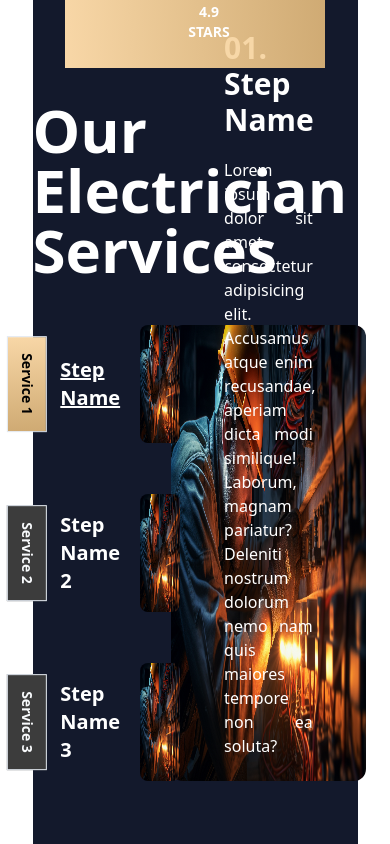
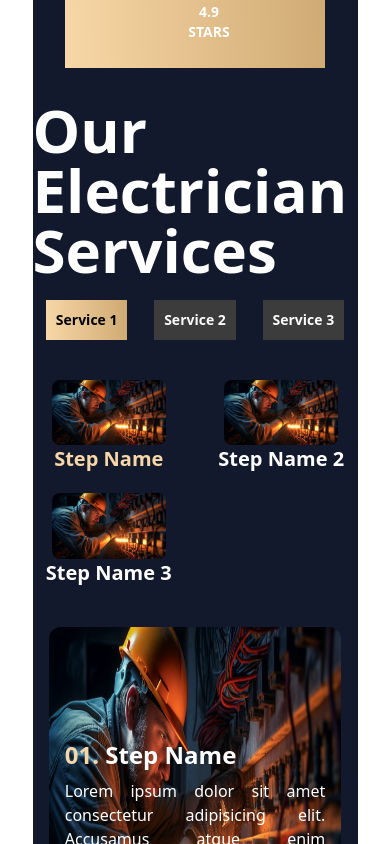
Before and after one commit to TheCryptoChad/Electrician-Site, a Next.js app: page / in a window 390 px wide. Shown: the part 2768-3612 px from the top of the page. Built offline with nearby package versions, Linux system fonts and the light colour scheme.

Commit message:
responsive service display

```diff
--- a/components/ServiceDisplay.tsx
+++ b/components/ServiceDisplay.tsx
@@ -75,12 +75,12 @@ export default function ServiceDisplay() {
 	const [selectedStep, setSelectedStep] = useState<Step>('Step Name');
 
 	return (
-		<div className='flex w-full items-center justify-center gap-5 h-[60vh] z-20'>
-			<div className='flex w-1/12 flex-col items-center justify-around h-full'>
+		<div className='z-20 flex w-full items-center justify-center gap-10 max-lg:flex-col lg:h-[60vh] lg:gap-5'>
+			<div className='flex w-full items-center justify-around lg:h-full lg:w-1/12 lg:flex-col'>
 				{Object.keys(serviceSteps).map((service) => (
 					<Button
 						key={service}
-						className={`${selectedService === service ? 'bg-header-button-gradient text-black' : 'bg-[#3C3C3C]'} hover:bg-header-button-gradient border rotate-90 rounded-none font-extrabold`}
+						className={`${selectedService === service ? 'bg-header-button-gradient text-black' : 'bg-[#3C3C3C]'} hover:bg-header-button-gradient rounded-none font-extrabold max-lg:w-1/4 lg:rotate-90 lg:border`}
 						onClick={() => {
 							setSelectedService(service as Service);
 							setSelectedStep(Object.keys(serviceSteps[service as Service])[0] as Step);
@@ -91,17 +91,19 @@ export default function ServiceDisplay() {
 				))}
 			</div>
 
-			<div className='flex w-3/12 flex-col items-center justify-between h-full'>
+			<div className='grid w-full grid-cols-2 max-lg:gap-5 lg:flex lg:h-full lg:w-3/12 lg:flex-col lg:items-center lg:justify-between'>
 				{Object.entries(serviceSteps[selectedService]).map(([key, value]) => (
 					<div
 						key={key}
-						className='flex cursor-pointer gap-5 items-center flex-1 justify-between'
+						className='flex flex-1 cursor-pointer items-center justify-between max-lg:flex-col-reverse lg:gap-5'
 						onClick={() => setSelectedStep(key as Step)}
 					>
-						<h2 className={`${key === selectedStep && 'underline'} font-extrabold text-xl`}>{key}</h2>
+						<h2 className={`${key === selectedStep && 'max-lg:text-[#F7D7A7] lg:underline'} text-xl font-extrabold`}>
+							{key}
+						</h2>
 						<Image
 							alt={key}
-                            className='h-[70%] rounded-lg w-1/2 z-10'
+							className='z-10 h-full w-3/4 rounded-lg lg:h-[70%] lg:w-1/2'
 							height={80}
 							src={value.image}
 							width={80}
@@ -109,15 +111,20 @@ export default function ServiceDisplay() {
 					</div>
 				))}
 			</div>
-			<div className='relative w-2/3 h-full flex flex-col justify-end gap-5 pb-12 px-16'>
+
+			<div className='relative flex h-[120%] w-[90%] flex-col justify-end gap-2 px-4 pb-2 pt-28 lg:h-full lg:w-2/3 lg:gap-5 lg:px-16 lg:pb-12'>
 				<Image
 					alt={selectedStep}
-					className='absolute size-[90%] top-[5%] left-[5%] rounded-xl -z-10'
+					className='absolute left-0 top-0 -z-10 size-full rounded-xl lg:left-[5%] lg:top-[5%] lg:size-[90%]'
 					height={200}
 					src={serviceSteps[selectedService][selectedStep].image}
 					width={200}
 				/>
-				<h2 className='font-extrabold text-3xl'><span className='text-[#F7D7A7]'>01. </span>{serviceSteps[selectedService][selectedStep].title}</h2>
+
+				<h2 className='text-2xl font-extrabold lg:text-3xl'>
+					<span className='text-[#F7D7A7]'>01. </span>
+					{serviceSteps[selectedService][selectedStep].title}
+				</h2>
 				<p className='text-justify'>{serviceSteps[selectedService][selectedStep].description}</p>
 			</div>
 		</div>
```
